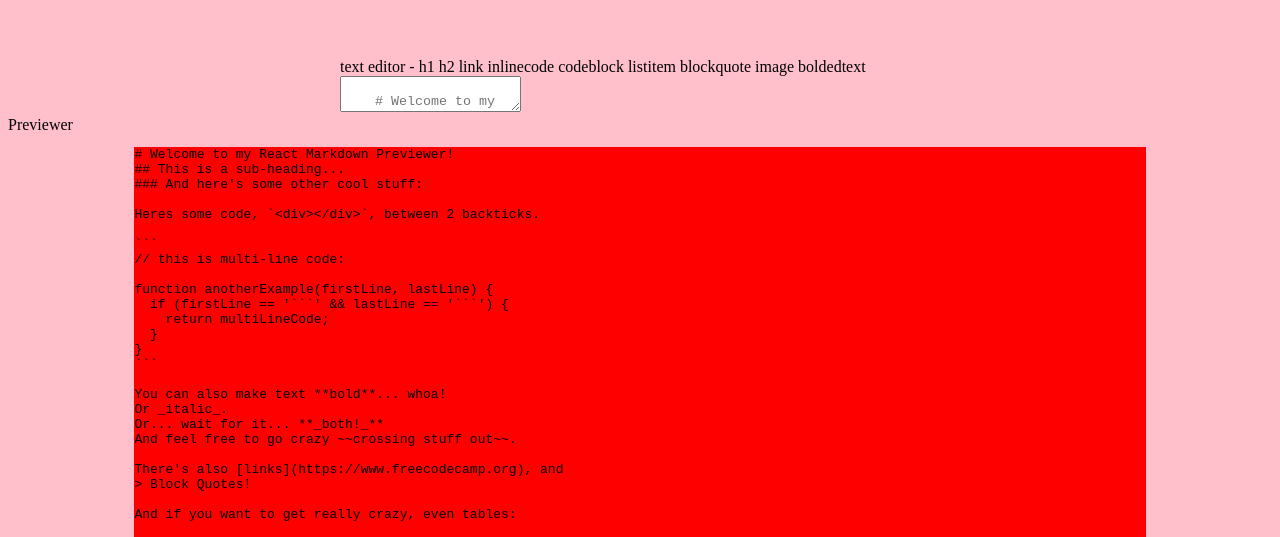
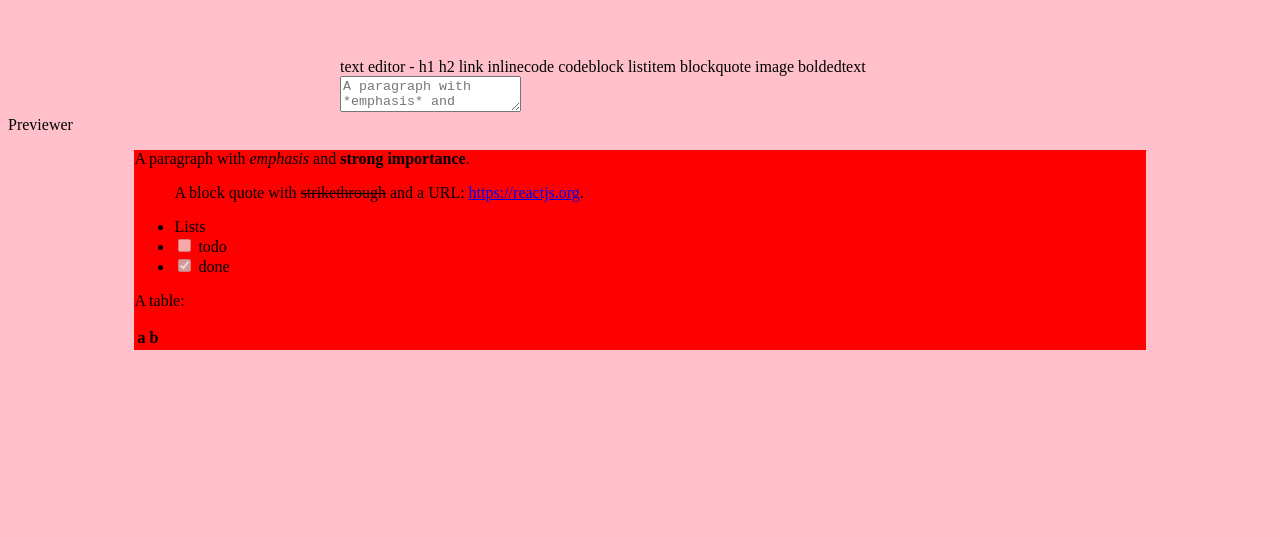
Before and after one commit to ian-flynn/markdown-previewer, a React (Create React App) app: page / in a window 1280 px wide. Shown: the part 262-799 px from the top of the page. Built offline with nearby package versions, Linux system fonts and the light colour scheme; the HTML template or start-up script is replaced by a standard one.

Commit message:
added Github Flavored Markdown

```diff
--- a/package.json
+++ b/package.json
@@ -11,6 +11,7 @@
     "react-dom": "^18.2.0",
     "react-markdown": "^8.0.3",
     "react-scripts": "5.0.1",
+    "remark-gfm": "^3.0.1",
     "web-vitals": "^2.1.4"
   },
   "scripts": {
--- a/src/App.js
+++ b/src/App.js
@@ -4,49 +4,19 @@ import TextEditor from "./comps/TextEditor";
 
 
 function App() {
-  const initialInput =`
-    # Welcome to my React Markdown Previewer!
-    ## This is a sub-heading...
-    ### And here's some other cool stuff:
+  const initialInput =`A paragraph with *emphasis* and **strong importance**.
 
-    Heres some code, \`<div></div>\`, between 2 backticks.
+  > A block quote with ~strikethrough~ and a URL: https://reactjs.org.
 
-    \`\`\`
-    // this is multi-line code:
+  * Lists
+  * [ ] todo
+  * [x] done
 
-    function anotherExample(firstLine, lastLine) {
-      if (firstLine == '\`\`\`' && lastLine == '\`\`\`') {
-        return multiLineCode;
-      }
-    }
-    \`\`\`
+  A table:
 
-    You can also make text **bold**... whoa!
-    Or _italic_.
-    Or... wait for it... **_both!_**
-    And feel free to go crazy ~~crossing stuff out~~.
-
-    There's also [links](https://www.freecodecamp.org), and
-    > Block Quotes!
-
-    And if you want to get really crazy, even tables:
-
-    Wild Header | Crazy Header | Another Header?
-    ------------ | ------------- | -------------
-    Your content can | be here, and it | can be here....
-    And here. | Okay. | I think we get it.
-
-    - And of course there are lists.
-      - Some are bulleted.
-         - With different indentation levels.
-            - That look like this.
-
-
-    1. And there are numbered lists too.
-    1. Use just 1s if you want!
-    1. And last but not least, let's not forget embedded images:
-
-    ![freeCodeCamp Logo](https://cdn.freecodecamp.org/testable-projects-fcc/images/fcc_secondary.svg)`;
+  | a | b |
+  | - | - |
+  `;
   const [editorText, setEditorText] = useState(initialInput);
 
 
--- a/src/comps/Previewer.js
+++ b/src/comps/Previewer.js
@@ -1,5 +1,6 @@
 import React from "react";
 import ReactMarkdown from "react-markdown";
+import remarkGfm from "remark-gfm";
 
 const Previewer = ({ editorText }) => {
 
@@ -7,7 +8,7 @@ const Previewer = ({ editorText }) => {
         <div>
             Previewer
             <div id="preview">
-                <ReactMarkdown>{editorText}</ReactMarkdown>
+                <ReactMarkdown children={ editorText } remarkPlugins={[ remarkGfm ]}></ReactMarkdown>
             </div>
 
 
```
Also changed, not shown: 1 other file (tests, documents, lock files or other folders).
